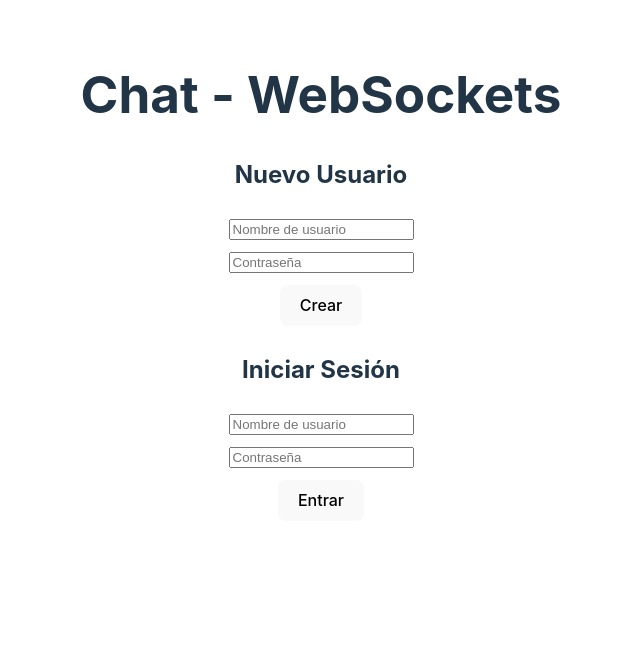
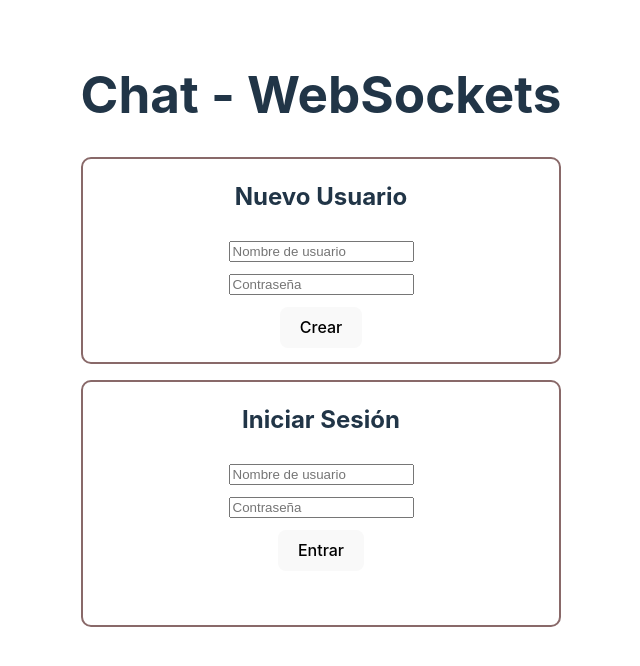
Before and after one commit to carlosYoko/sprint-7.1, a React (Vite) app in the folder client/: page / in a window 1280 px wide. Shown: the top 666 px of the page, without its empty margins (319-959 px from the left). Built offline with nearby package versions, Linux system fonts and the light colour scheme.

Commit message:
refactorized

```diff
--- a/client/src/components/Login.tsx
+++ b/client/src/components/Login.tsx
@@ -73,6 +73,8 @@ const Login = () => {
   return (
     <>
       <h1>Chat - WebSockets</h1>
+      <div className="container">
+        <div className="card">
           <h2>Nuevo Usuario</h2>
           <input
             type="text"
@@ -89,7 +91,8 @@ const Login = () => {
           />
           <br />
           <button onClick={handleCreateUser}>Crear</button>
-
+        </div>
+        <div className="card">
           <h2>Iniciar Sesión</h2>
           <input
             type="text"
@@ -108,6 +111,8 @@ const Login = () => {
           <button onClick={handleLogin}>Entrar</button>
           <br />
           <GoogleLoginButton />
+        </div>
+      </div>
     </>
   );
 };
--- a/client/src/index.css
+++ b/client/src/index.css
@@ -102,3 +102,15 @@ input {
   display: flex;
   justify-content: center;
 }
+
+.container {
+  display: flex;
+  flex-direction: column;
+}
+
+.card {
+  border: 2px solid #896969;
+  border-radius: 10px;
+  margin-bottom: 16px;
+  padding-bottom: 8px;
+}
```
Lines whose indentation alone changed are shown as unchanged.
